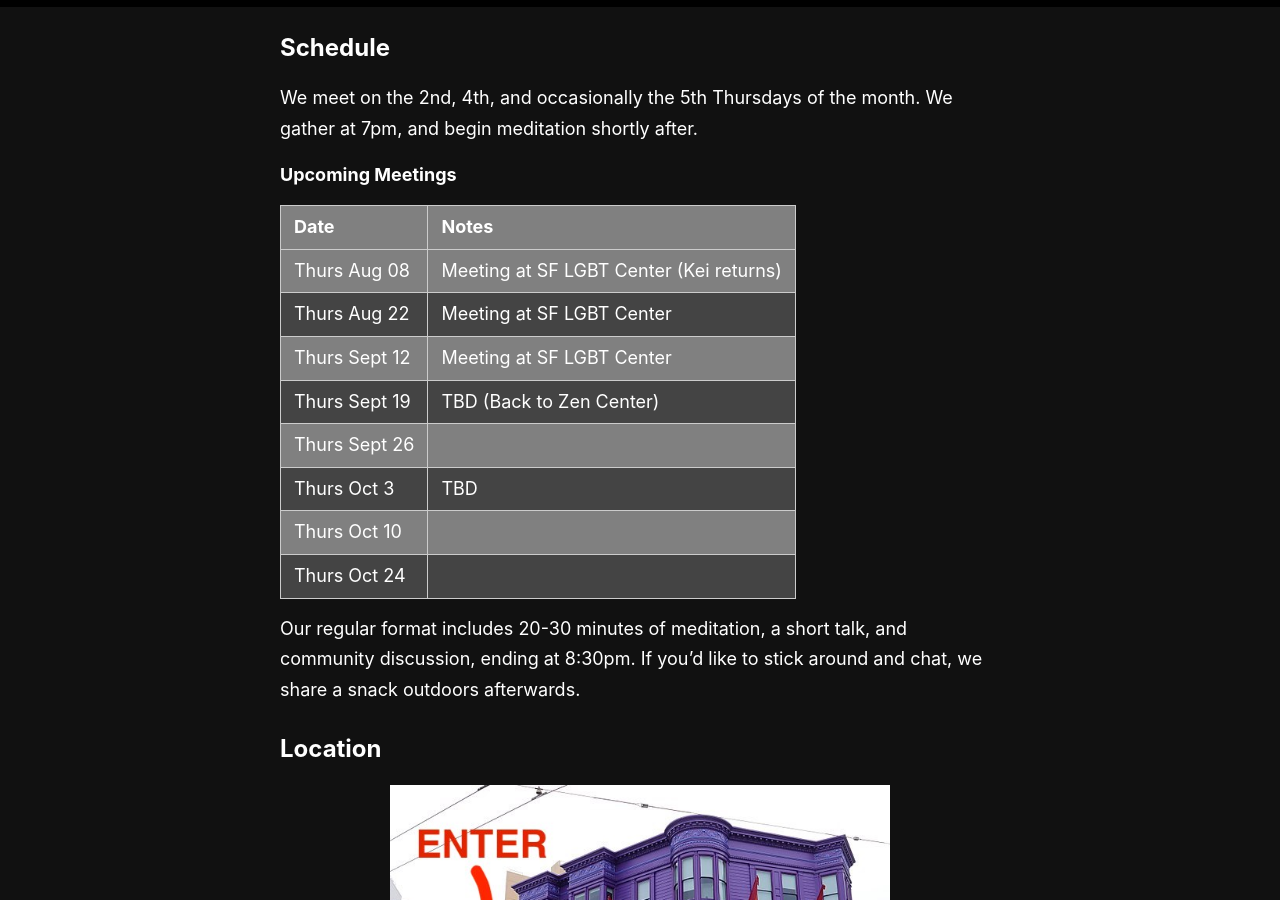
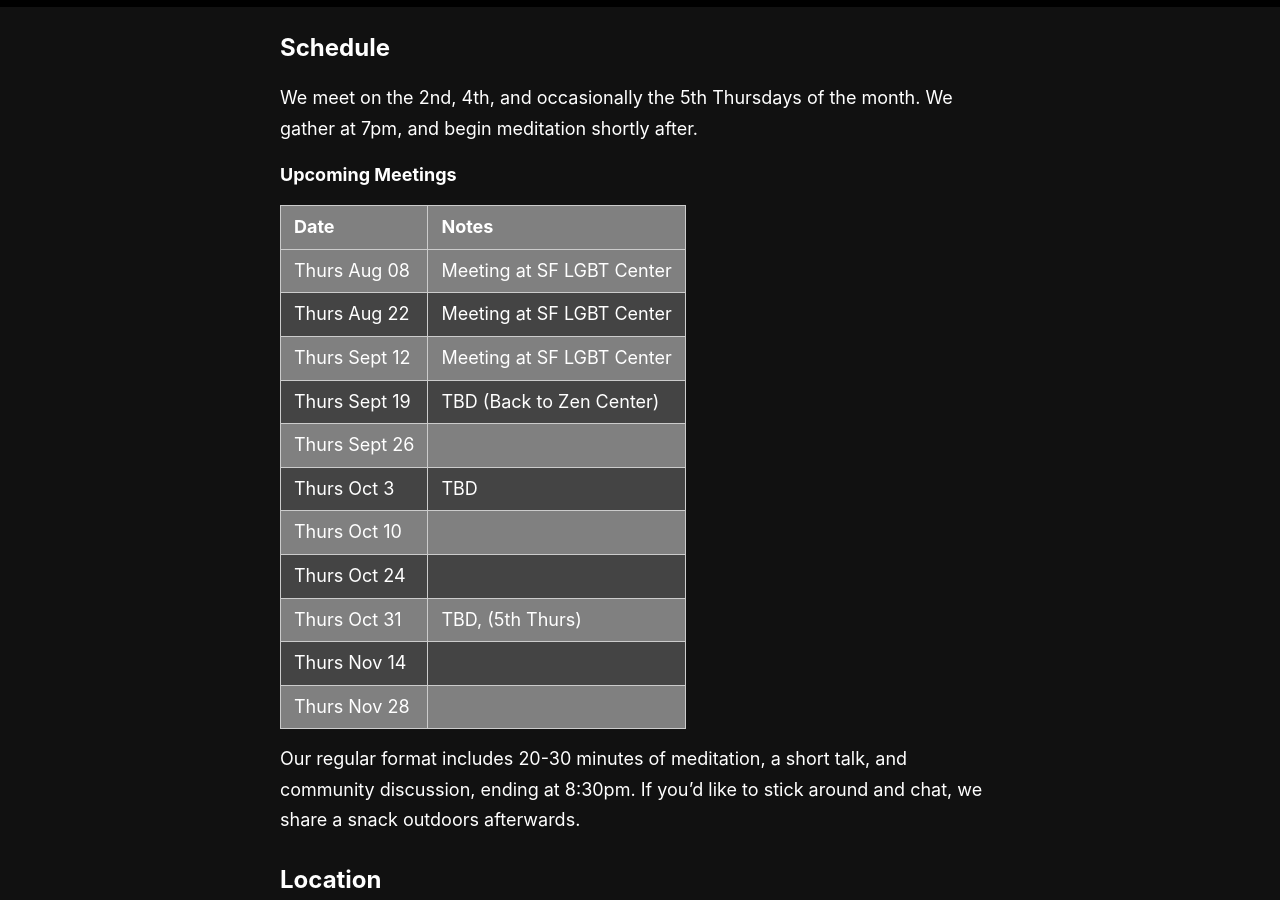
Before and after one commit to rykener/transsangha, a Jekyll site: the page built from _pages/schedule.md, in a window 1280 px wide and 900 px high, scrolled down 227 px. Built offline with Jekyll 4.4.1, drawn with Linux system fonts in a browser that asks for light colours.

Commit message:
update schedule

```diff
--- a/_pages/schedule.md
+++ b/_pages/schedule.md
@@ -12,7 +12,7 @@ We meet on the 2nd, 4th, and occasionally the 5th Thursdays of the month. We gat
 
 | Date           | Notes
 |----------------|--------
-| Thurs Aug 08   | Meeting at SF LGBT Center (Kei returns)
+| Thurs Aug 08   | Meeting at SF LGBT Center
 | Thurs Aug 22   | Meeting at SF LGBT Center
 | Thurs Sept 12  | Meeting at SF LGBT Center
 | Thurs Sept 19	 | TBD (Back to Zen Center)
@@ -20,6 +20,9 @@ We meet on the 2nd, 4th, and occasionally the 5th Thursdays of the month. We gat
 | Thurs Oct 3    | TBD
 | Thurs Oct 10   |
 | Thurs Oct 24   |
+| Thurs Oct 31   | TBD, (5th Thurs)
+| Thurs Nov 14   |
+| Thurs Nov 28   |
 
 
 Our regular format includes 20-30 minutes of meditation, a short talk, and community discussion, ending at 8:30pm. If you'd like to stick around and chat, we share a snack outdoors afterwards.
```
